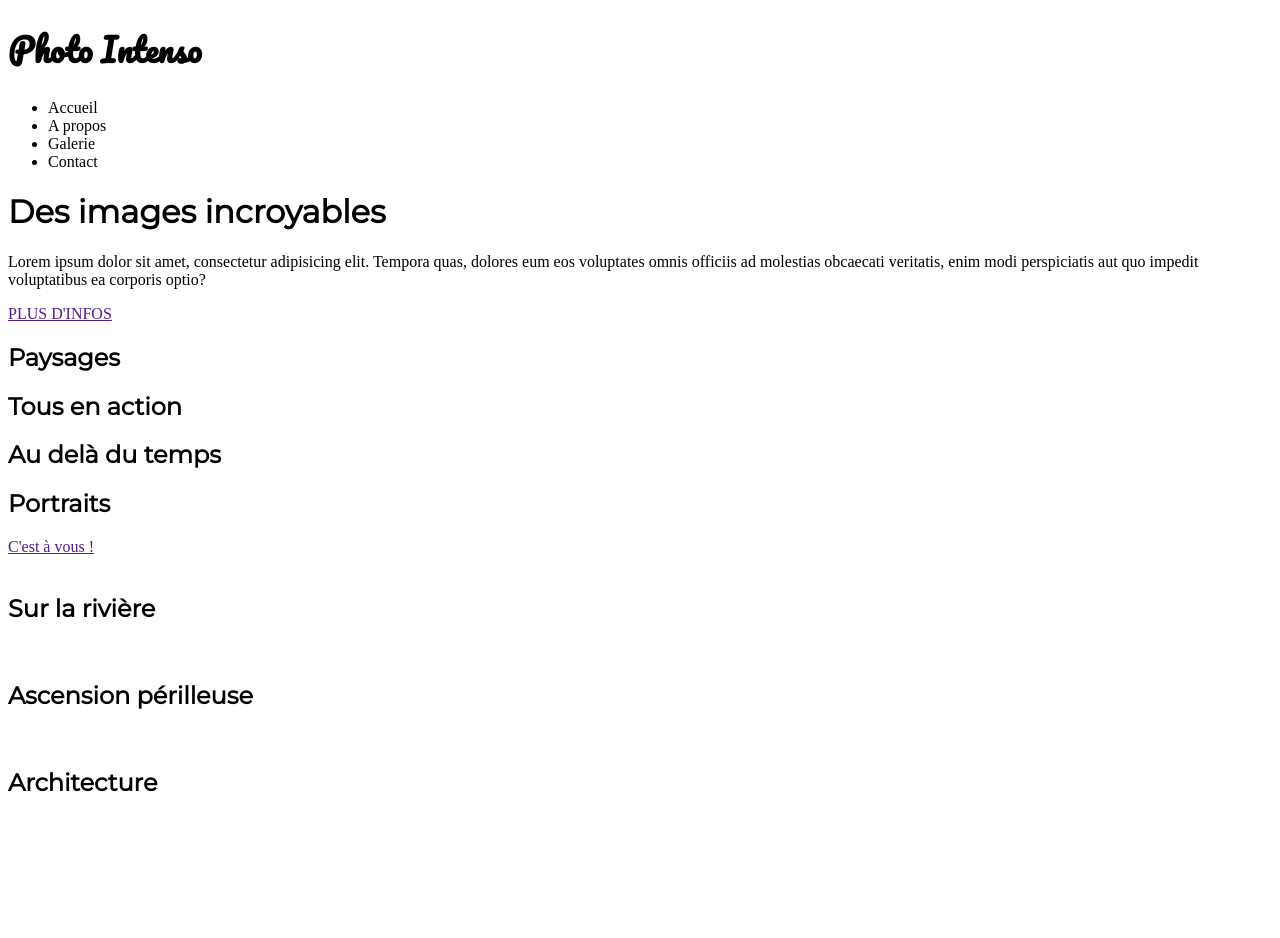
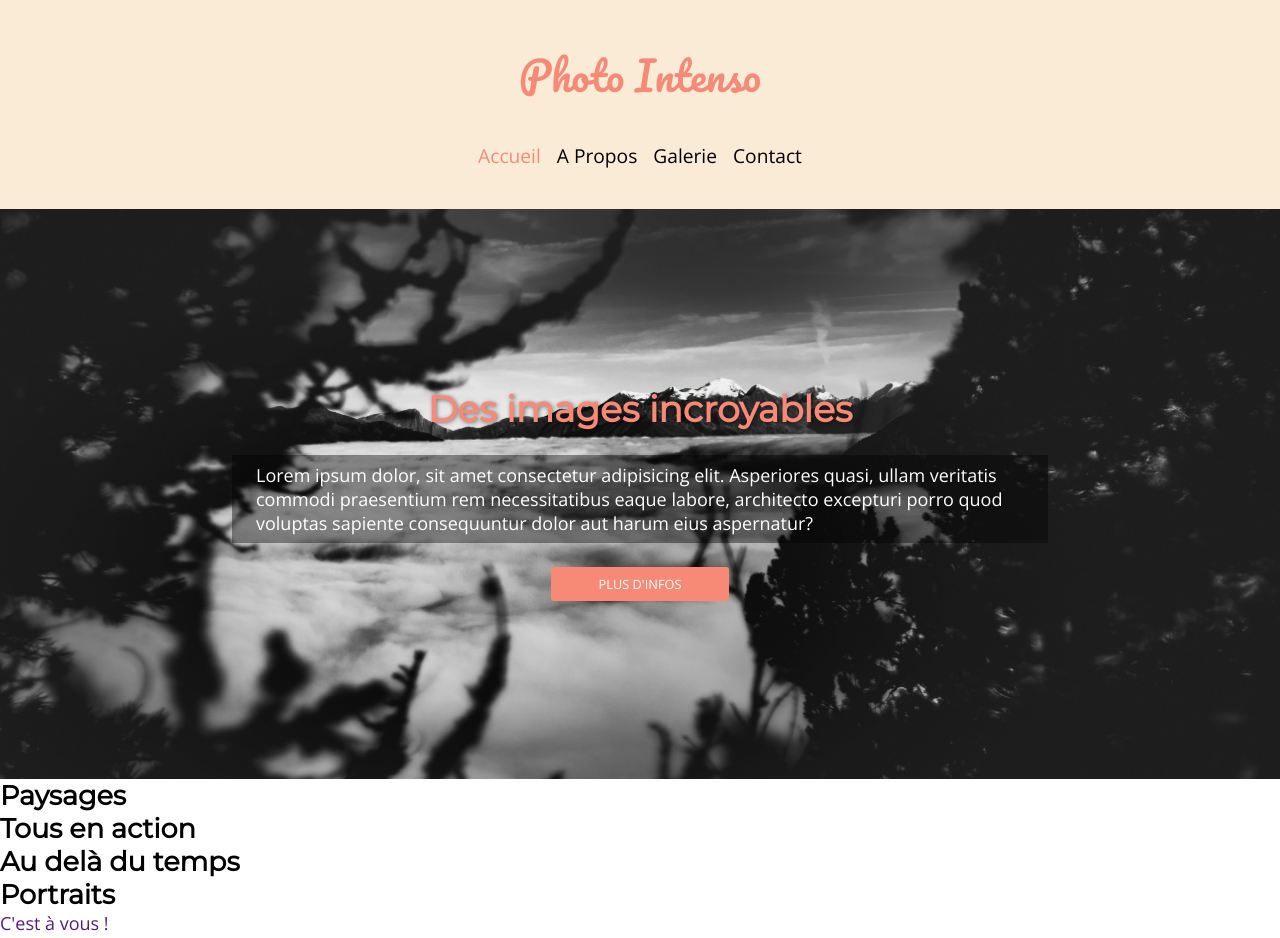
Before and after one commit to Rcamenen/PhotoIntenso, a plain HTML site: page index.html in a window 1280 px wide. Shown: the top 938 px of the page. Before the commit the page ends 817 px from the top, so only its background shows below. Drawn offline with Linux system fonts and the light colour scheme.

Commit message:
Construction de la page html et css jusque #bienvenue

```diff
--- a/index.html
+++ b/index.html
@@ -9,24 +9,23 @@
 <body>
 
     <header id="bandeau">
-        <h1 id="logo">Photo Intenso</h1>
+        <p id="logo"><a href="index.html">Photo Intenso</a></p>
         <nav id="menuPrincipal">
             <ul>
-                <li>Accueil</li>
-                <li>A propos</li>
-                <li>Galerie</li>
-                <li>Contact</li>
+                <li><a class="choix" href="index.html">Accueil</a></li>
+                <li><a href="">A Propos</a></li>
+                <li><a href="">Galerie</a></li>
+                <li><a href="">Contact</a></li>
             </ul>
         </nav>
     </header>
 
     <main id="contenu">
-        <div>
+        <div id="bienvenue">
             <h1>Des images incroyables</h1>
-            <p>Lorem ipsum dolor sit amet, consectetur adipisicing elit. Tempora quas, dolores eum eos voluptates omnis officiis ad molestias obcaecati veritatis, enim modi perspiciatis aut quo impedit voluptatibus ea corporis optio?</p>
-            <a href="">PLUS D'INFOS</a>
+            <p>Lorem ipsum dolor, sit amet consectetur adipisicing elit. Asperiores quasi, ullam veritatis commodi praesentium rem necessitatibus eaque labore, architecto excepturi porro quod voluptas sapiente consequuntur dolor aut harum eius aspernatur?</p>
+            <a class="bouton" href="#">PLUS D'INFOS</a>
         </div>
-
         <section>
             <div id="cat">
                 <h2>Paysages</h2>
--- a/style.css
+++ b/style.css
@@ -2,6 +2,7 @@
     --bg-color-primary: #f78A76; /*Fond corail*/
     --bg-color-secondary: #25A2C3;
     --text-bg-dark: #fff;
+    --text-lien: #f78a76;
     --font-logo: 'Pacifico';
     --font-textes: 'Open Sans';
     --font-titres-boutons: 'Montserrat';
@@ -34,14 +35,91 @@
   src: url('./fonts/montserrat-v31-latin-regular.woff2') format('woff2'); /* Chrome 36+, Opera 23+, Firefox 39+, Safari 12+, iOS 10+ */
 }
 
+*{ /* ==> RESET DE TOUTES LES MARGES SUR TOUTES LES BALISES */
+    margin: 0;
+    padding: 0;
+}
+
+.bouton{
+    background-color: var(--bg-color-primary);
+    color: var(--text-bg-dark);
+    padding: 8px 48px;
+    font-size: 0.8rem;
+    border-radius: 3px;
+    -webkit-border-radius: 3px;
+    -moz-border-radius: 3px;
+    -ms-border-radius: 3px;
+    -o-border-radius: 3px;
+}
+
 body{
     background-color: white;
-}
-
-#logo{
-    font-family: var(--font-logo);
+    font-family: var(--font-textes);
+    font-size: 18px;
 }
 
 h1, h2, h3{
     font-family: var(--font-titres-boutons);
 }
+
+a{
+    text-decoration: none;
+}
+
+ul{
+    list-style: none;
+}
+
+/* ==================== HEADER ==================== */
+#bandeau{
+    text-align: center;
+    padding: 40px;
+    background-color: antiquewhite;
+}
+
+#logo a{
+    font-family: var(--font-logo);
+    color: var(--text-lien);
+    font-size: 2.5rem;
+}
+
+#menuPrincipal ul{
+    display: flex;
+    justify-content: center;
+    font-size: 1.2rem;
+    gap: 1rem;
+    margin-top: 32px;
+}
+
+#menuPrincipal ul li a{
+    color: black;
+}
+
+#menuPrincipal ul li a:hover,
+#menuPrincipal ul li a.choix{
+    color: var(--text-lien);
+}
+
+/* ==================== MAIN ==================== */
+#bienvenue{
+    background-image: url(images/paysage.jpg);
+    background-size: cover;
+    height: 570px;
+    display: flex;
+    flex-direction: column;
+    justify-content: center;
+    align-items: center;
+}
+
+#bienvenue h1{
+    color: var(--text-lien);
+    text-shadow: 1px 1px 4px rgba(0, 0, 0, 0.5);
+}
+
+#bienvenue p{
+    width: 60%;
+    color: var(--text-bg-dark);
+    padding: 8px 24px;
+    margin: 24px;
+    background-color: rgba(0, 0, 0, 0.4);
+}
```
